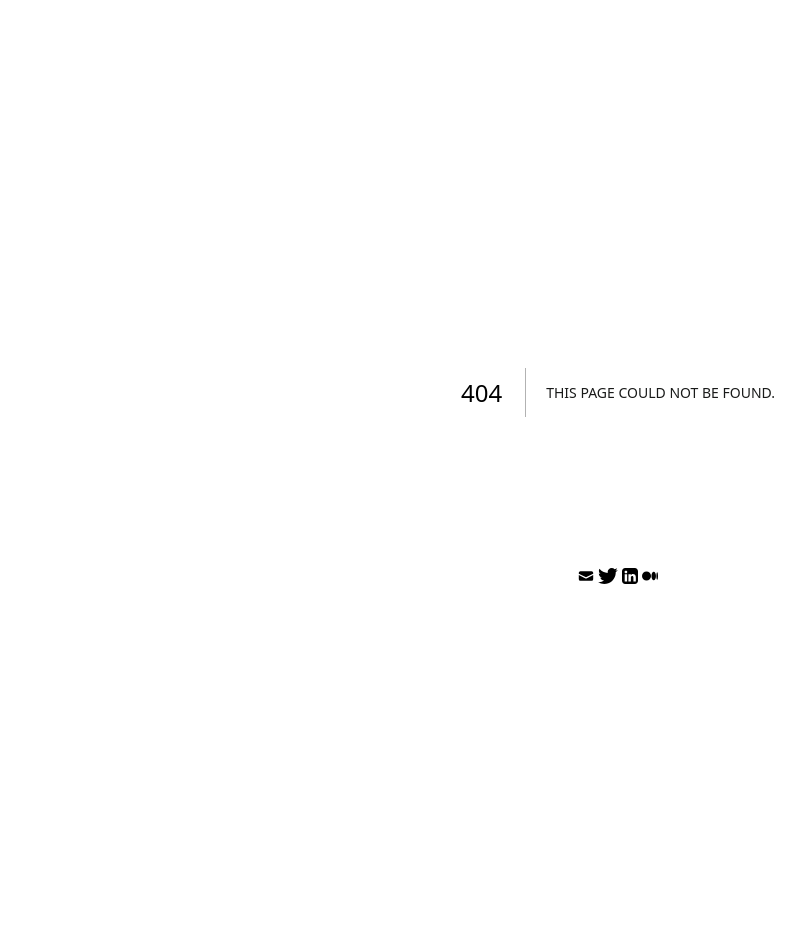
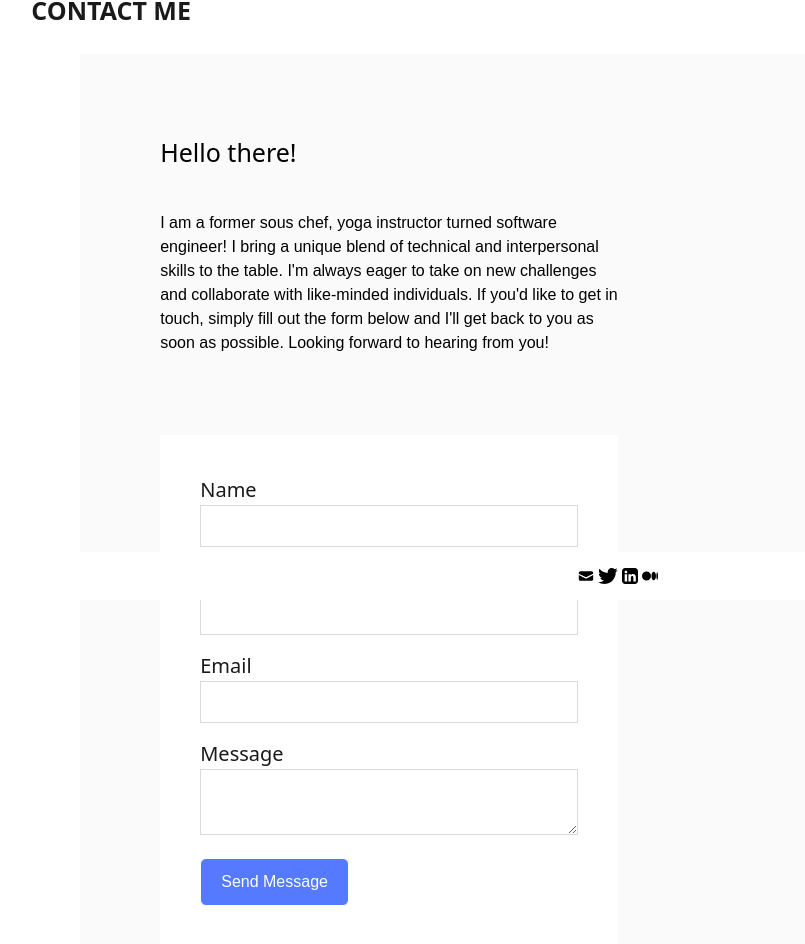
Before and after one commit to Farrah-Unger/Portfolio-app, a Next.js app in the folder portfolio/: page /contact-me in a window 1280 px wide. Before the commit this address had no page. Shown: the part 200-1144 px from the top of the page, without its empty margins (22-827 px from the left). Before the commit the page ends 1120 px from the top, so only its background shows below. Built offline with nearby package versions, Linux system fonts and the light colour scheme.

Commit message:
created contact form

```diff
--- /dev/null
+++ b/portfolio/app/contact-me/components/form.tsx
@@ -0,0 +1,33 @@
+import React from "react";
+
+export const Form = () => {
+    return <form className="bg-white p-10">
+        <div className="mb-4">
+            <label className="label-form" htmlFor='name'>
+                Name
+                </label>
+            <input id='name' type='text' name='name' className="input-form"/>
+        </div>
+        <div className="mb-4">
+            <label className="label-form" htmlFor='name'>
+                Company
+                </label>
+            <input id='company' type='text' name='company' className="input-form"/>
+        </div>
+        <div className="mb-4">
+            <label className="label-form" htmlFor='name'>
+                Email
+                </label>
+            <input id='email' type='text' name='email' className="input-form"/>
+        </div>
+        <div className="mb-4">
+            <label className="label-form" htmlFor='name'>
+                Message
+                </label>
+            <textarea id='message' name='message' className="input-form"/>
+        </div>
+        <button type='submit' className="bg-blue rounded-md text-white hover:text-blue hover:bg-white min-w-100 px-5 h-12 border border-slate-300 hover:border-indigo-300hover:border-1">
+            Send Message
+            </button>
+    </form>
+};
--- /dev/null
+++ b/portfolio/app/contact-me/page.tsx
@@ -0,0 +1,20 @@
+import React from "react";
+import { contactMeText } from "../data/data";
+import { Form } from "./components/form";
+
+const ContactMePage = () => {
+  return (
+    <div className="flex flex-col w-11/12 content-center m-auto">
+      <h2> CONTACT ME</h2>
+      <div className="flex flex-col w-11/12 content-center m-auto bg-grey-light p-20 gap-20">
+        <div className="flex flex-col w-2/4">
+          <h3 className="text-2xl mb-10">{contactMeText.title}</h3>
+          <p>{contactMeText.body}</p>
+        </div>
+        <div className="flex flex-col w-2/4"><Form/></div>
+      </div>
+    </div>
+  );
+};
+
+export default ContactMePage;
--- a/portfolio/app/data/data.tsx
+++ b/portfolio/app/data/data.tsx
@@ -26,10 +26,10 @@ export const aboutMeData = {
 		"When I'm not coding, I enjoy cooking, testing recipes. praticing yoga as I believe the mind and body are always ready to learn new things. I believe if it doesn't challenge you or scare you, it doesn't change you. I'm a lifelong learner, and I'm always looking for courses to help me improve my skills and knowledge. If you're interested in learning more about my skills and experience, feel free to take a look at my CV. I'd love to hear from you and discuss potential opportunities to collaborate on projects or learn from each other.",
 };
 
-// export const contactMeText = {
-// 	title: "Hello there! ",
-// 	body: "I am a data scientist and machine learning engineer with a passion for solving complex problems with data.  I bring a unique blend of technical and interpersonal skills to the table. I'm always eager to take on new challenges and collaborate with like-minded individuals. If you'd like to get in touch, simply fill out the form below and I'll get back to you as soon as possible. Looking forward to hearing from you!",
-// };
+export const contactMeText = {
+	title: "Hello there! ",
+	body: "I am a former sous chef, yoga instructor turned software engineer!  I bring a unique blend of technical and interpersonal skills to the table. I'm always eager to take on new challenges and collaborate with like-minded individuals. If you'd like to get in touch, simply fill out the form below and I'll get back to you as soon as possible. Looking forward to hearing from you!",
+};
 
 export const projects = [
 	{
--- a/portfolio/app/global.css
+++ b/portfolio/app/global.css
@@ -6,7 +6,8 @@
 	h1,
 	h2,
 	h3,
-	h4 {
+	h4,
+	label {
 		font-family: Oswald, Proxima Nova, system-ui, sans-serif;
 	}
 	html {
@@ -35,3 +36,10 @@
 section {
 	@apply sm:mb-10 mb-5;
 }
+
+.input-form {
+	@apply font-light border border-grey p-2 w-full;
+}
+.label-form {
+	@apply font-extralight mb-2 text-black text-xl;
+}
--- a/portfolio/package.json
+++ b/portfolio/package.json
@@ -15,7 +15,7 @@
     "autoprefixer": "10.4.14",
     "eslint": "8.44.0",
     "eslint-config-next": "13.4.8",
-    "next": "^13.4.8",
+    "next": "latest",
     "postcss": "8.4.24",
     "react": "18.2.0",
     "react-dom": "18.2.0",
```
Also changed, not shown: portfolio/app/api/contact/route.ts (added), 1 other file (tests, documents, lock files or other folders).
